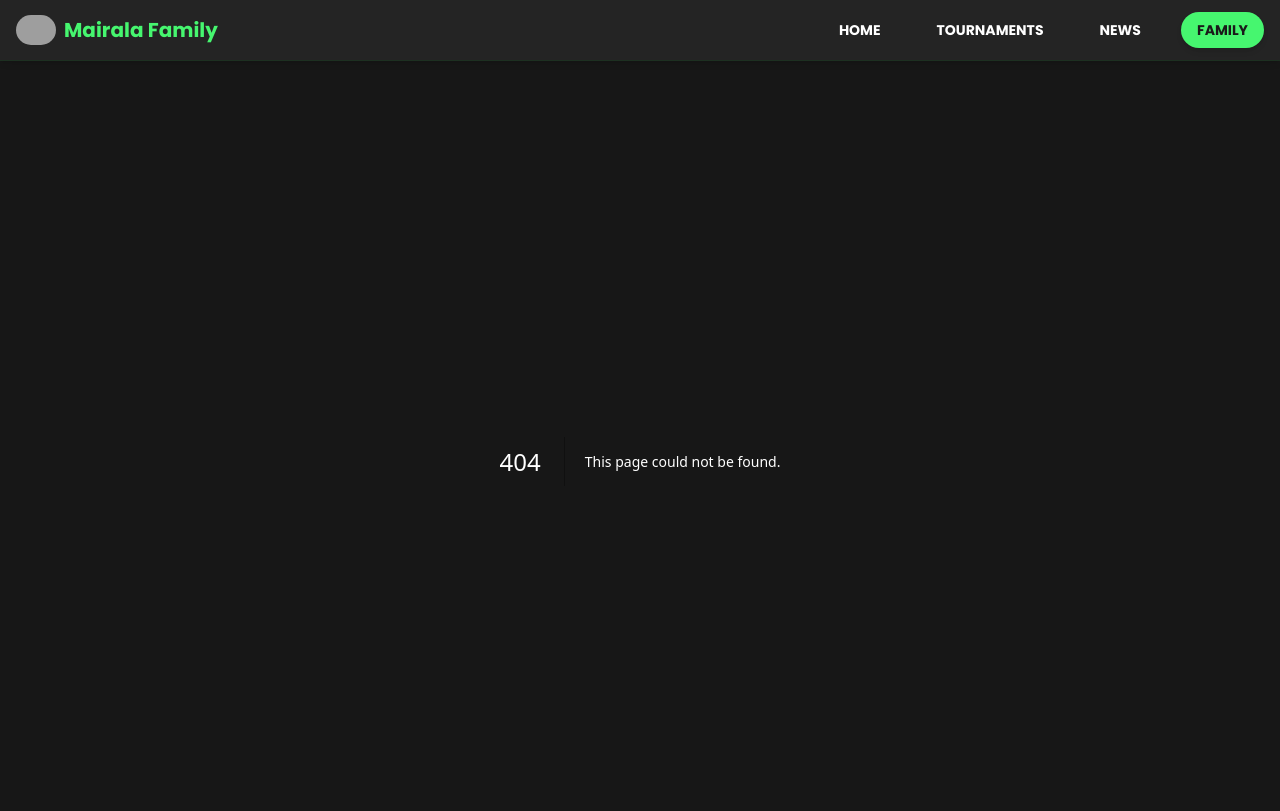
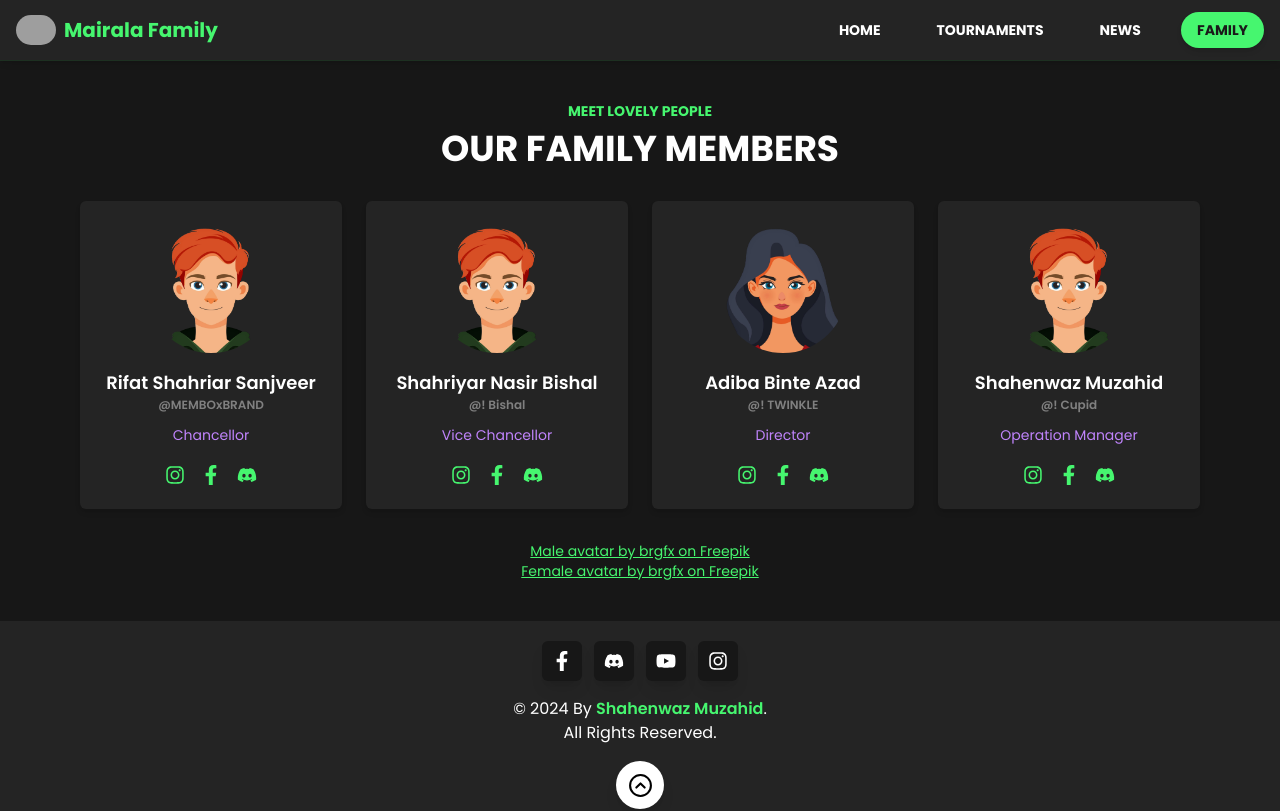
Before and after one commit to shahenwaz/mairala_family, a Next.js app: page /family in a window 1280 px wide. Before the commit this address had no page. Shown: the top 811 px of the page. Built offline with nearby package versions, Linux system fonts and the light colour scheme; grey boxes are pictures that could not be loaded.

Commit message:
Added page - Family

```diff
--- /dev/null
+++ b/app/(root)/family/page.tsx
@@ -0,0 +1,95 @@
+import React from "react";
+import FamilyCard, { FamilyCardProps } from "@/components/others/FamilyCard";
+
+const familyMembers: FamilyCardProps[] = [
+  {
+    name: "Rifat Shahriar Sanjveer",
+    nickname: "@MEMBOxBRAND",
+    role: "Chancellor",
+    social: {
+      instagram: "https://instagram.com",
+      facebook: "https://facebook.com",
+      discord: "https://discord.com",
+    },
+    image: "/images/male.png",
+  },
+  {
+    name: "Shahriyar Nasir Bishal",
+    nickname: "@! Bishal",
+    role: "Vice Chancellor",
+    social: {
+      instagram: "https://instagram.com",
+      facebook: "https://facebook.com",
+      discord: "https://discord.com",
+    },
+    image: "/images/male.png",
+  },
+  {
+    name: "Adiba Binte Azad",
+    nickname: "@! TWINKLE",
+    role: "Director",
+    social: {
+      instagram: "https://instagram.com",
+      facebook: "https://facebook.com",
+      discord: "https://discord.com",
+    },
+    image: "/images/female.png",
+  },
+  {
+    name: "Shahenwaz Muzahid",
+    nickname: "@! Cupid",
+    role: "Operation Manager",
+    social: {
+      instagram: "https://instagram.com",
+      facebook: "https://facebook.com",
+      discord: "https://discord.com",
+    },
+    image: "/images/male.png",
+  },
+];
+
+const FamilyPage = () => {
+  return (
+    <div className="container px-4 py-10 mx-auto space-y-8">
+      <div>
+        <h2 className="mb-2 text-sm font-bold text-center text-muted-foreground">
+          MEET LOVELY PEOPLE
+        </h2>
+        <h1 className="text-2xl font-extrabold text-center sm:text-3xl md:text-4xl text-foreground">
+          OUR FAMILY MEMBERS
+        </h1>
+      </div>
+
+      <div className="grid grid-cols-1 md:grid-cols-2 lg:grid-cols-3 xl:grid-cols-4 gap-6 w-full px-6 md:px-16">
+        {familyMembers.map((member, index) => (
+          <FamilyCard key={index} {...member} />
+        ))}
+      </div>
+
+      <div className="text-sm text-center text-muted-foreground mt-8">
+        <p>
+          <a
+            href="https://www.freepik.com/free-vector/smiling-redhaired-boy-illustration_395229298.htm#fromView=keyword&page=1&position=2&uuid=8f42d2a1-0dbf-47c9-8c7b-18fed356bc55&new_detail=true"
+            target="_blank"
+            rel="noopener noreferrer"
+            className="underline text-primary"
+          >
+            Male avatar by brgfx on Freepik
+          </a>
+        </p>
+        <p>
+          <a
+            href="https://www.freepik.com/free-vector/woman-with-long-dark-hair_395229319.htm#fromView=search&page=1&position=44&uuid=c02cb759-a394-4e92-98f2-210975e8fd57&new_detail=true"
+            target="_blank"
+            rel="noopener noreferrer"
+            className="underline text-primary"
+          >
+            Female avatar by brgfx on Freepik
+          </a>
+        </p>
+      </div>
+    </div>
+  );
+};
+
+export default FamilyPage;
--- a/components/core/Footer.tsx
+++ b/components/core/Footer.tsx
@@ -9,22 +9,6 @@ const Footer = () => {
   return (
     <footer className="bg-card text-foreground">
       <div className="container px-4 py-5 mx-auto">
-        {/* Copyright Info */}
-        <div className="text-center mb-4">
-          <p className="text-sm">
-            &copy; {currentYear} By{" "}
-            <a
-              href="https://shahenwazmuzahid.netlify.app/"
-              target="_blank"
-              rel="noopener noreferrer"
-              className="text-primary font-semibold hover:underline"
-            >
-              Shahenwaz Muzahid
-            </a>
-            . All Rights Reserved.
-          </p>
-        </div>
-
         {/* Social Media Links */}
         <div className="flex justify-center gap-3 mb-4">
           {[
@@ -50,7 +34,7 @@ const Footer = () => {
               href={href}
               target="_blank"
               rel="noopener noreferrer"
-              className="flex items-center hover:text-purple justify-center w-12 h-12 rounded-md bg-background shadow-lg transition-transform transform hover:scale-105"
+              className="flex items-center hover:text-purple justify-center w-10 h-10 rounded-md bg-background shadow-lg transition-transform transform hover:scale-105"
             >
               {React.cloneElement(icon, {
                 size: 20,
@@ -58,6 +42,23 @@ const Footer = () => {
               })}
             </a>
           ))}
+        </div>
+
+        {/* Copyright Info */}
+        <div className="text-center mb-4 text-sm md:text-base">
+          <div>
+            &copy; {currentYear} By{" "}
+            <a
+              href="https://shahenwazmuzahid.netlify.app/"
+              target="_blank"
+              rel="noopener noreferrer"
+              className="text-primary font-semibold hover:underline"
+            >
+              Shahenwaz Muzahid
+            </a>
+            .
+          </div>
+          <div>All Rights Reserved.</div>
         </div>
 
         {/* Scroll-to-Top Button */}
--- /dev/null
+++ b/components/others/FamilyCard.tsx
@@ -0,0 +1,76 @@
+import React from "react";
+import { FaDiscord, FaInstagram, FaFacebookF } from "react-icons/fa";
+import Image from "next/image";
+
+export type FamilyCardProps = {
+  name: string;
+  nickname: string;
+  role: string;
+  social?: {
+    facebook?: string;
+    instagram?: string;
+    discord?: string;
+  };
+  image: string;
+};
+
+const FamilyCard: React.FC<FamilyCardProps> = ({
+  name,
+  nickname,
+  role,
+  social,
+  image,
+}) => {
+  return (
+    <div className="flex mx-auto flex-col items-center bg-card rounded-md p-6 max-w-xs w-full card-hover">
+      <div className="w-32 h-32 overflow-hidden rounded-full mb-4">
+        <Image
+          src={image}
+          alt={`${name}'s photo`}
+          width={128}
+          height={128}
+          className="object-cover"
+        />
+      </div>
+      <h2 className="text-lg font-semibold">{name}</h2>
+      <div className="flex flex-col">
+        <h3 className="text-xs font-semibold text-lightGray">{nickname}</h3>
+      </div>
+      <p className="text-sm text-purple mt-3 mb-5">{role}</p>
+      <div className="flex space-x-4">
+        {social?.instagram && (
+          <a
+            href={social.instagram}
+            target="_blank"
+            rel="noopener noreferrer"
+            className="text-primary hover:text-purple"
+          >
+            <FaInstagram size={20} />
+          </a>
+        )}
+        {social?.facebook && (
+          <a
+            href={social.facebook}
+            target="_blank"
+            rel="noopener noreferrer"
+            className="text-primary hover:text-purple"
+          >
+            <FaFacebookF size={20} />
+          </a>
+        )}
+        {social?.discord && (
+          <a
+            href={social.discord}
+            target="_blank"
+            rel="noopener noreferrer"
+            className="text-primary hover:text-purple"
+          >
+            <FaDiscord size={20} />
+          </a>
+        )}
+      </div>
+    </div>
+  );
+};
+
+export default FamilyCard;
```
Also changed, not shown: public/images/female.png (added), public/images/male.png (added).
